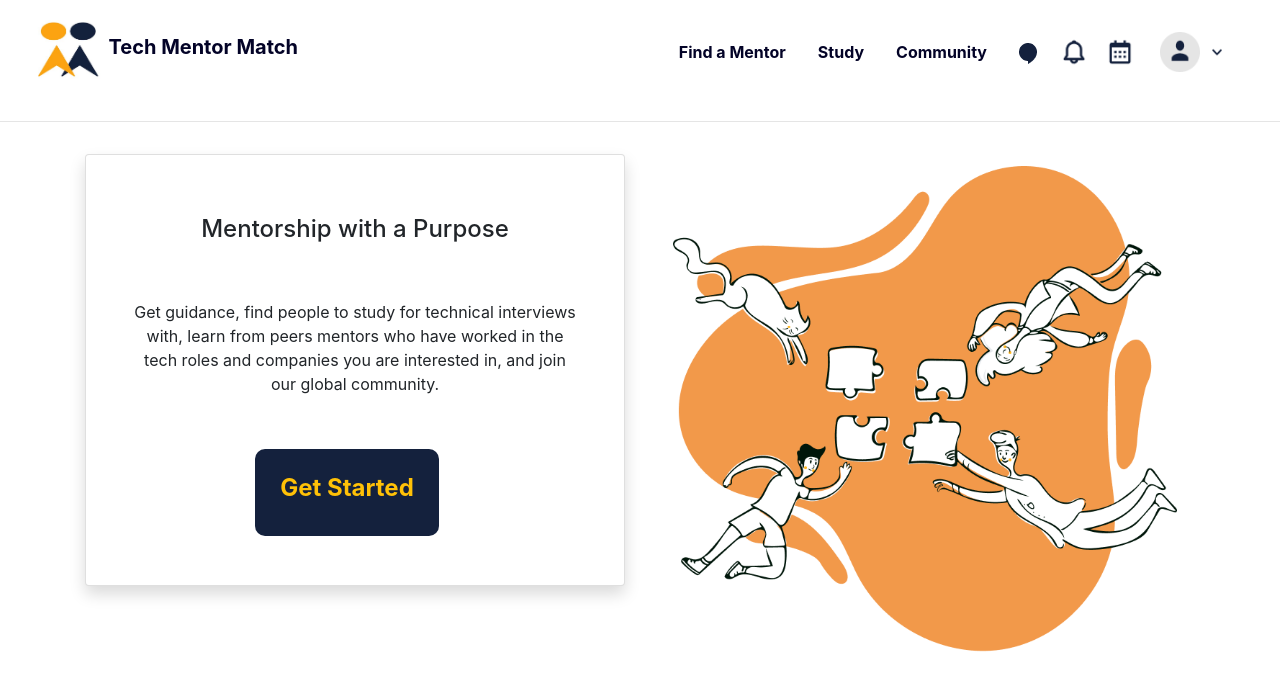
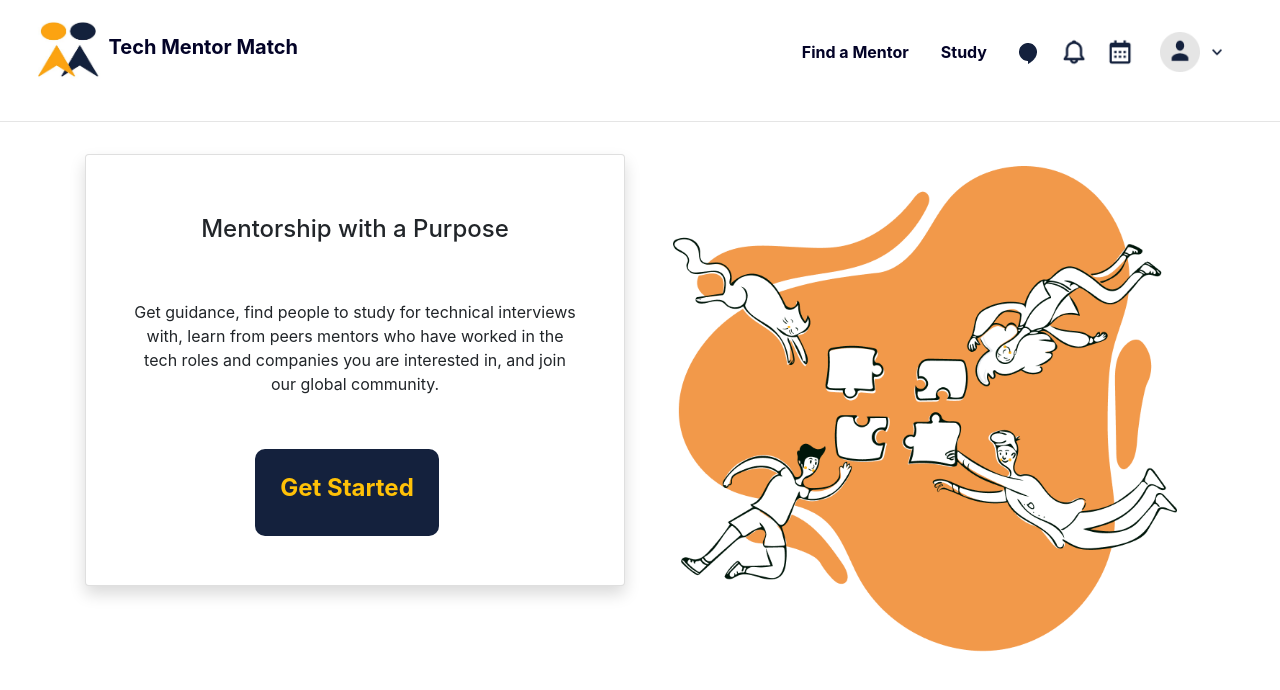
Before and after one commit to sehersarin/InternHacks2021, a React (Create React App) app: page / in a window 1280 px wide. Shown: the top 690 px of the page. Built offline with nearby package versions, Linux system fonts and the light colour scheme; no server answers; sample sign-in values are in the browser's storage.

Commit message:
Remove Community page

```diff
--- a/src/App.js
+++ b/src/App.js
@@ -3,7 +3,7 @@ import Body from "./Components/Body";
 import AboutUs from "./Components/AboutUs";
 import FindMentor from "./Components/Mentees/FindMentor";
 import Study from "./Components/Mentees/Study";
-import Community from "./Components/Mentees/Community";
+// import Community from "./Components/Mentees/Community";
 import Apply from "./Components/Applications/Apply";
 import BecomeMentor from "./Components/Applications/BecomeMentor";
 import SignIn from "./Components/Log-in/SignIn";
@@ -40,7 +40,7 @@ function App() {
           <PrivateRoute exact path='/apply' component={withRouter(Apply)} />
           <PrivateRoute exact path='/find-mentor' component={withRouter(FindMentor)}/>
           <PrivateRoute exact path='/study' component={withRouter(Study)} />
-          <PrivateRoute exact path='/community' component={withRouter(Community)} />
+          {/* <PrivateRoute exact path='/community' component={withRouter(Community)} /> */}
           <PrivateRoute exact path='/schedule' component={withRouter(Schedule)} />
           <PrivateRoute exact path='/chat' component={withRouter(Chat)} />
           <PrivateRoute exact path='/mentee-profile' component={withRouter(MenteeProfile)} />
--- a/src/Components/Mentees/MenteeLoginHeader.js
+++ b/src/Components/Mentees/MenteeLoginHeader.js
@@ -62,11 +62,11 @@ function MenteeLoginHeader() {
                 <b>Study</b>
               </a>
             </li>
-            <li className="nav-item">
+            {/* <li className="nav-item">
               <a className="nav-link navb" href="/community">
                 <b>Community</b>
               </a>
-            </li>
+            </li> */}
             <li className="nav-item">
               <a className="nav-link navb" href="/chat">
                 <img src={chat} style={{height: '21px', width: '18px', marginRight: '7px'}}/>
```
